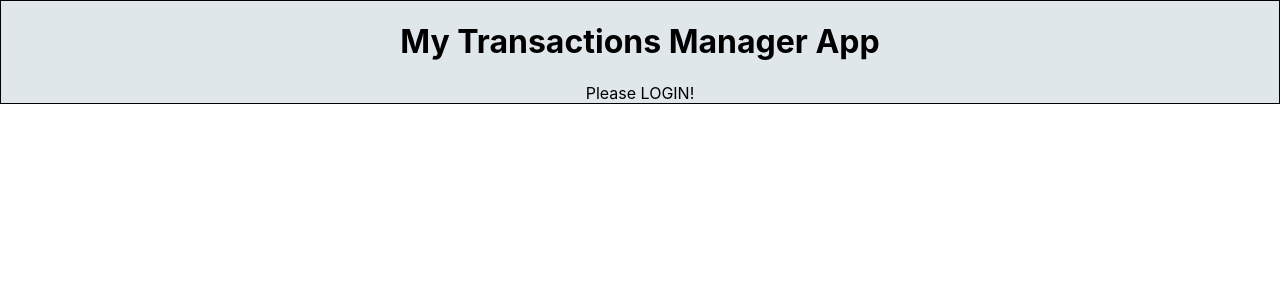
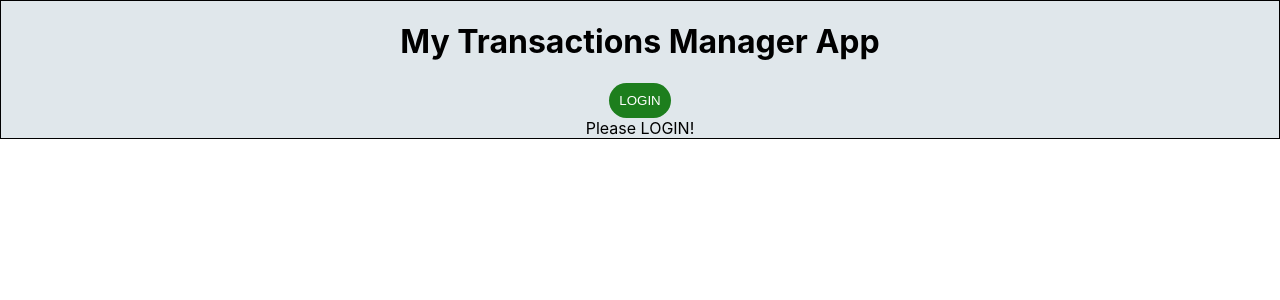
Before and after one commit to BrendahKiragu/brendah-week-1-code-challenge-bank-transaction-app, a React (Create React App) app: page / in a window 1280 px wide. Shown: the top 300 px of the page. Built offline with nearby package versions, Linux system fonts and the light colour scheme; data requests are answered from the project's data file.

Commit message:
conditional rendering of transaction details

```diff
--- a/src/components/Header.js
+++ b/src/components/Header.js
@@ -1,9 +1,23 @@
 import React from "react";
 
-function Header () {
+function Header ({onHandleLog,isLoggedin, accountDetails}) {
+
+  const showDetails = ()=>{
+    //conditional rendering of acc details based on log status
+    if(isLoggedin && accountDetails){
+      return (<div>
+        <p>AccountHolder : {accountDetails.accountHolder}</p>
+        <p>AccountHolder : {accountDetails.accountNumber}</p>
+      </div>)
+    }else {
+      return null
+    }
+  }
     return (
     <div>
       <h1>My Transactions Manager App</h1>
+      <button className="button" onClick={onHandleLog}>{isLoggedin ? "LOGOUT" : "LOGIN"}</button>
+      {showDetails()}
     </div>
   )
 }
```
